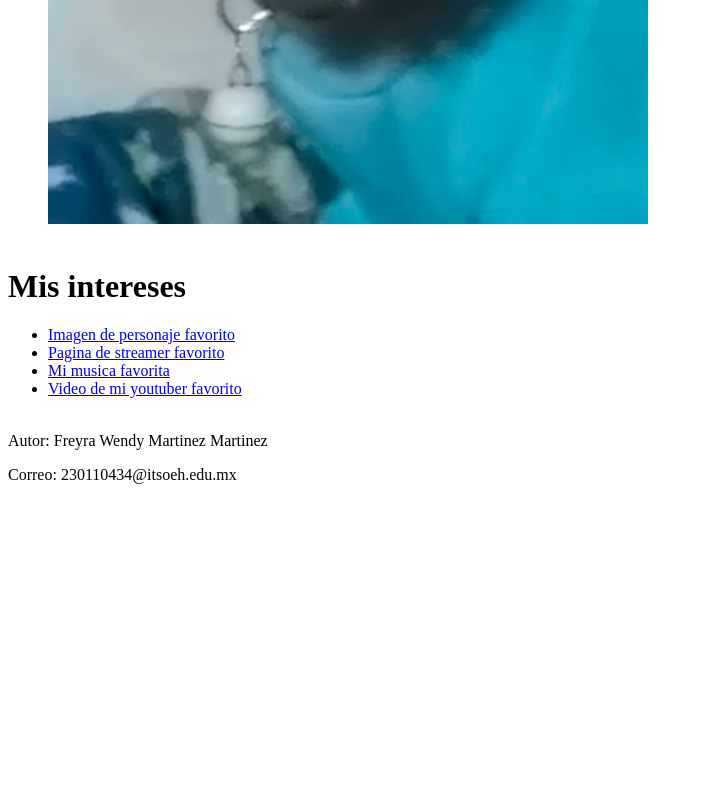
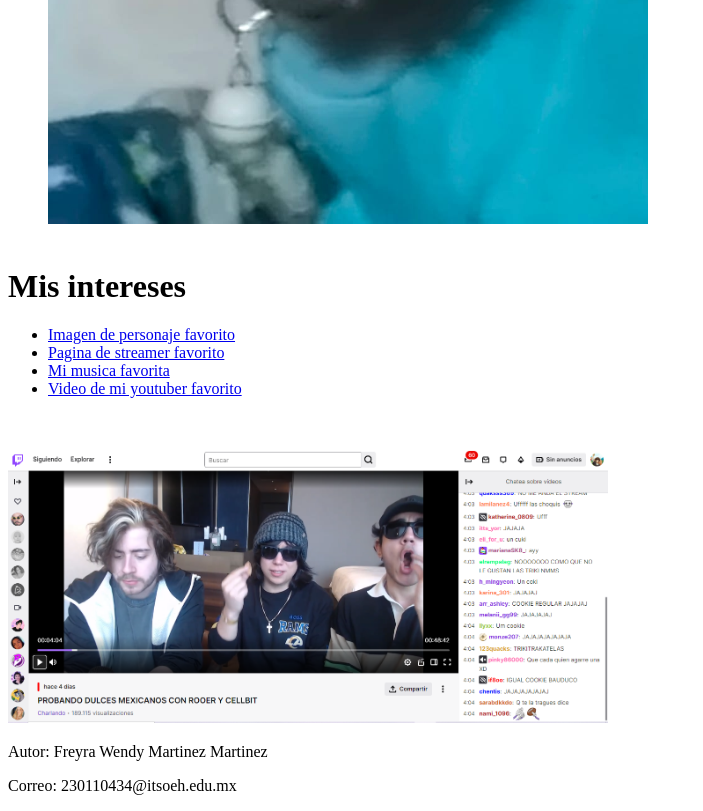
Before and after one commit to Freyramartinez/Freyra.github.io, a plain HTML site: page index.html in a window 1280 px wide. Shown: the part 4160-4971 px from the top of the page, without its empty margins (0-703 px from the left). Before the commit the page ends 4660 px from the top, so only its background shows below. Drawn offline with Linux system fonts and the light colour scheme.

Commit message:
Se agrego una nueva imagen y se adjunto al latex

```diff
--- a/index.html
+++ b/index.html
@@ -52,8 +52,10 @@
         <li><a href="https://www.youtube.com/watch?v=3vjkh-acmTE" target="_blank">Mi musica favorita</a></li>
         <li><a href="https://www.youtube.com/watch?v=Sx_w7i6ODUw" target="_blank"> Video de mi youtuber favorito</a></li>
          </ul>
+    <br>
+    <img src="qqqqq.png" alt=""width="600">
+    <br>
 <p> Autor: Freyra Wendy Martinez Martinez</p>
-
 <p> Correo: 230110434@itsoeh.edu.mx</p>
 
 </body>
```
Also changed, not shown: qqqqq.png (added).
